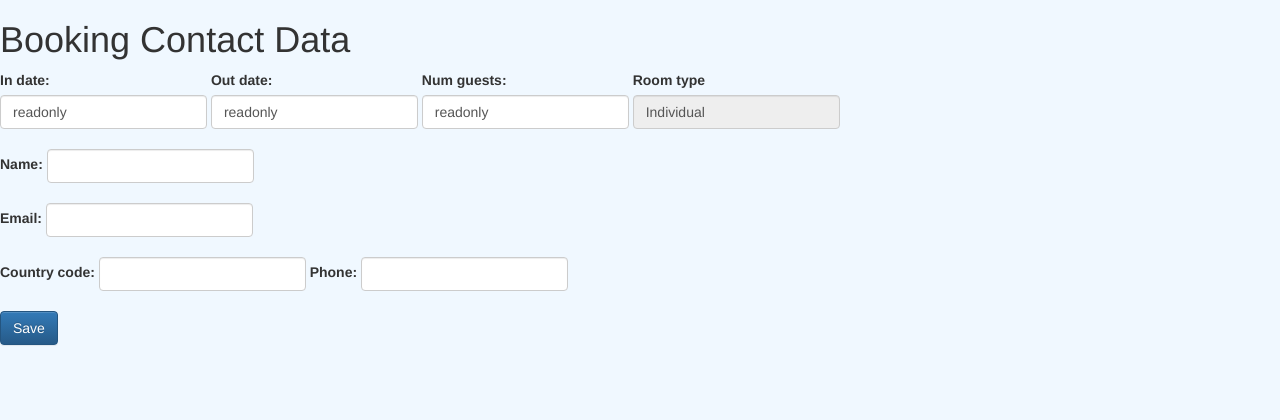
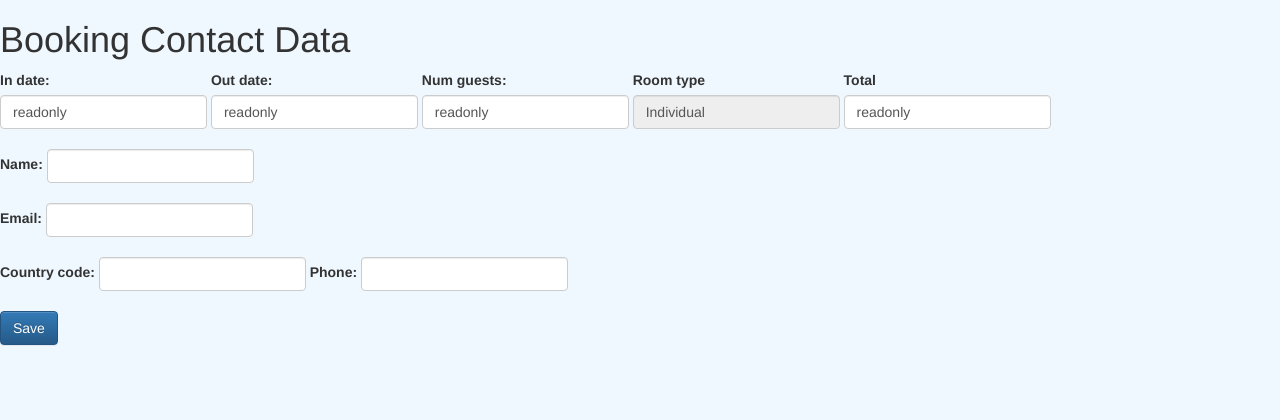
Before and after one commit to Deborah92/hotelbookingapp, a Django app: template hotelbooking/templates/hotelbooking/booking_contact_data.html in a window 1280 px wide. Shown: the top 420 px of the page. Run offline with Django 3.2, Linux system fonts and the light colour scheme; the template is opened without the code that fills it: values that come from a table or form of the project are taken from there, others are empty; data comes from the database, SQL or seed files in the repository; both versions use the stored data as it was after the commit; parts of the project's set-up code (start-up, migrations or seed data) failed here and were passed over; some libraries are stand-ins or nearby versions.

Commit message:
Arreglos insercion de precio total

```diff
--- a/hotelbooking/templates/hotelbooking/booking_contact_data.html
+++ b/hotelbooking/templates/hotelbooking/booking_contact_data.html
@@ -33,27 +33,33 @@
                         <input type="text" class="form-control" name="room_type" value={{room_type}} readonly><br><br>
                     </div>
                 </div>
+                <div class="form-group">
+                    <label >Total</label>
+                    <div>
+                        <input type="text" class="form-control" name="total" value={{total}} readonly><br><br>
+                    </div>
+                </div>
             </div>
             <div class="form-row">
                 <div class="form-group">
                     <label>Name:</label>
-                    <input type="text" class="form-control" name="name"  maxlength="60"><br><br>
+                    <input type="text" class="form-control" name="name"  maxlength="60" required><br><br>
                 </div>
             </div>
             <div class="form-row">
                 <div class="form-group">
                     <label>Email:</label>
-                    <input type="text" class="form-control" name="email" maxlength="100"><br><br>
+                    <input type="text" class="form-control" name="email" maxlength="100" required><br><br>
                 </div>
             </div>
             <div class="form-row">
                 <div class="form-group">
                     <label>Country code:</label>
-                    <input type="text" class="form-control" name="country_code" maxlength="3"><br><br>
+                    <input type="text" class="form-control" name="country_code" maxlength="3" required><br><br>
                 </div>
                 <div class="form-group">
                     <label>Phone:</label>
-                    <input type="text" class="form-control" name="phone" maxlength="9"><br><br>
+                    <input type="text" class="form-control" name="phone" maxlength="9" required><br><br>
                 </div>
             </div>
 
```
Also changed, not shown: hotelbooking/templates/hotelbooking/new_booking.html (+4 -3 lines), hotelbooking/views.py (+13 -4 lines), db.sqlite3.
